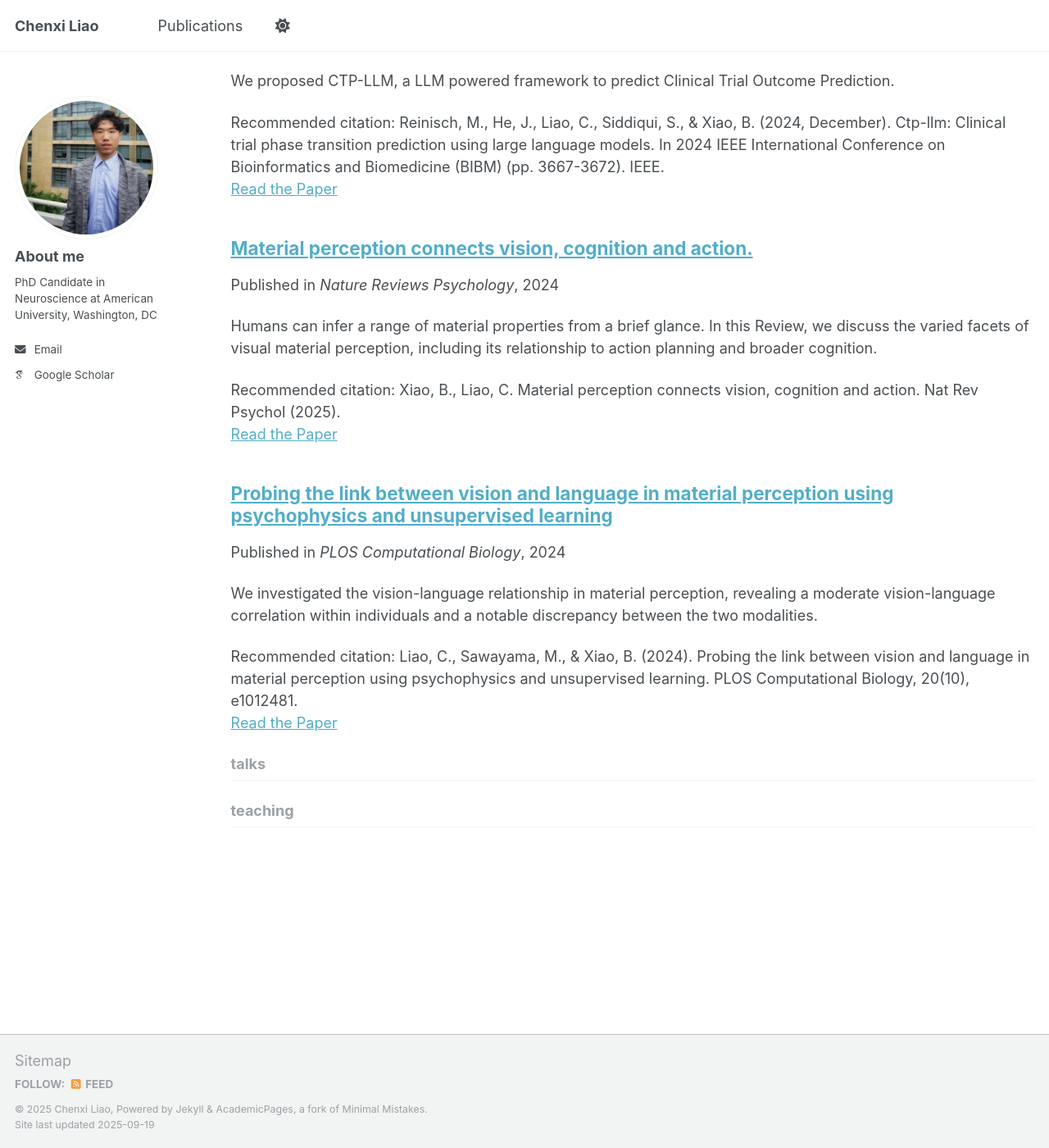
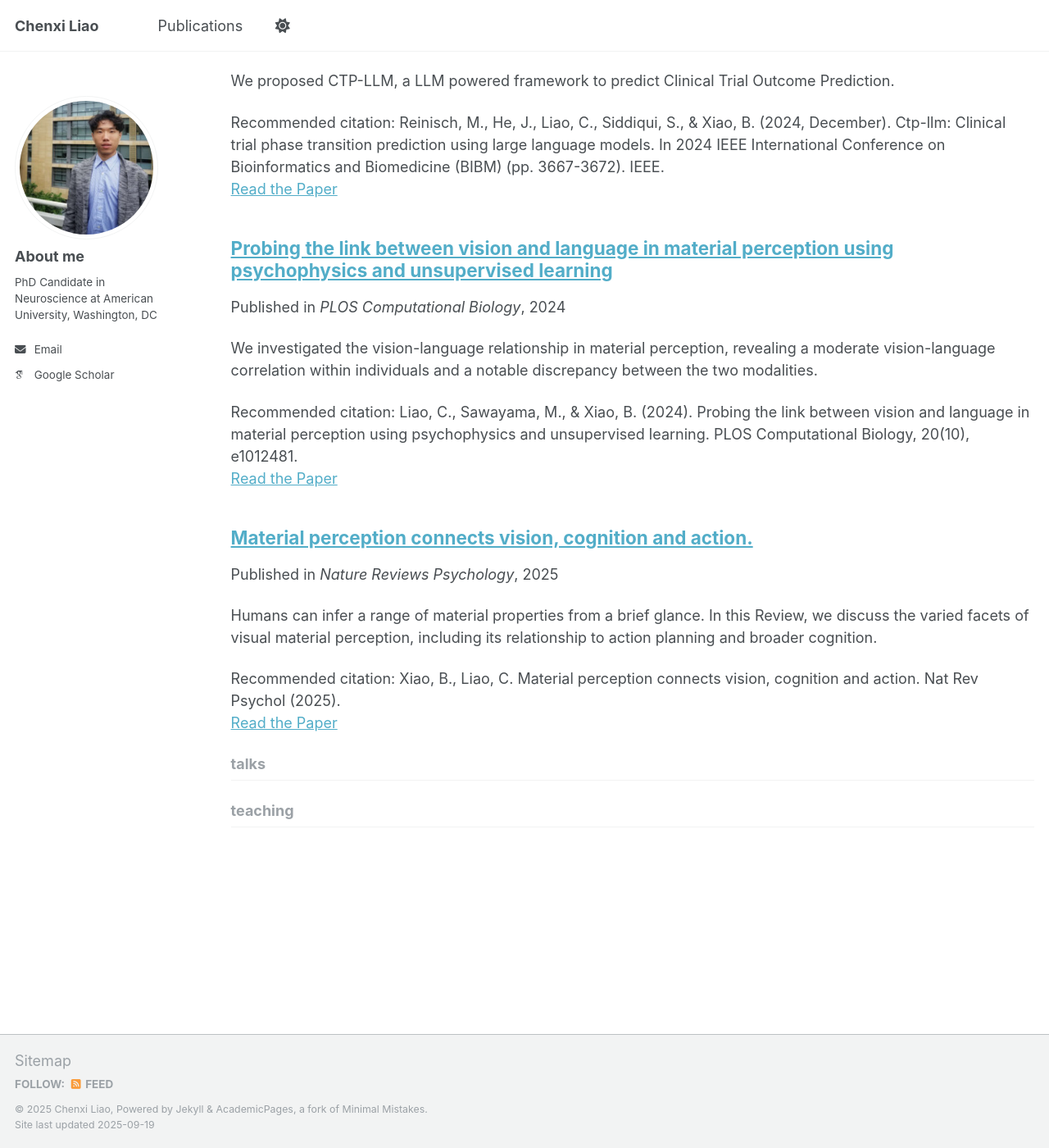
Before and after one commit to cl3789/chenxiliao.github.io, a Jekyll site: the page built from _pages/collection-archive.html, in a window 1280 px wide and 1400 px high, scrolled down 887 px. Shown: the whole window at 82% size. Built offline with Jekyll 4.4.1, drawn with Linux system fonts in a browser that asks for light colours; some web fonts are replaced.

Commit message:
publication

```diff
--- a/_publications/material_perception_review.md
+++ b/_publications/material_perception_review.md
@@ -4,7 +4,7 @@ collection: publications
 category: manuscripts
 permalink: /publication/material_perception_review
 excerpt: 'Humans can infer a range of material properties from a brief glance. In this Review, we discuss the varied facets of visual material perception, including its relationship to action planning and broader cognition.'
-date: 2024-10-03
+date: 2025-09-15
 venue: 'Nature Reviews Psychology'
 paperurl: 'https://doi.org/10.1038/s44159-025-00489-z'
 citation: 'Xiao, B., Liao, C. Material perception connects vision, cognition and action. Nat Rev Psychol (2025).'
```
